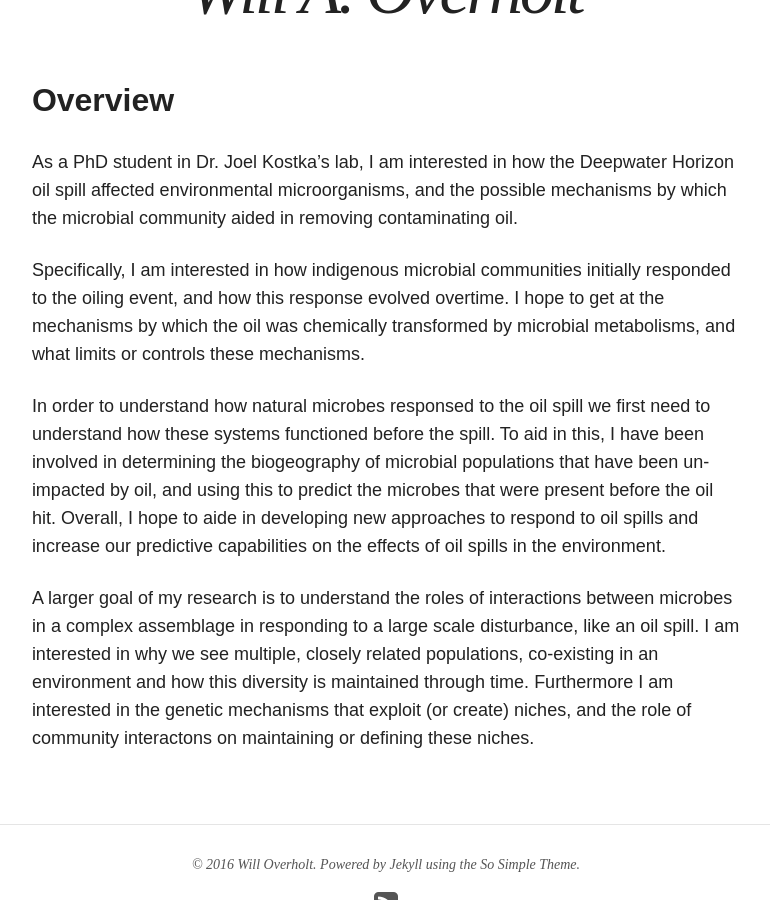
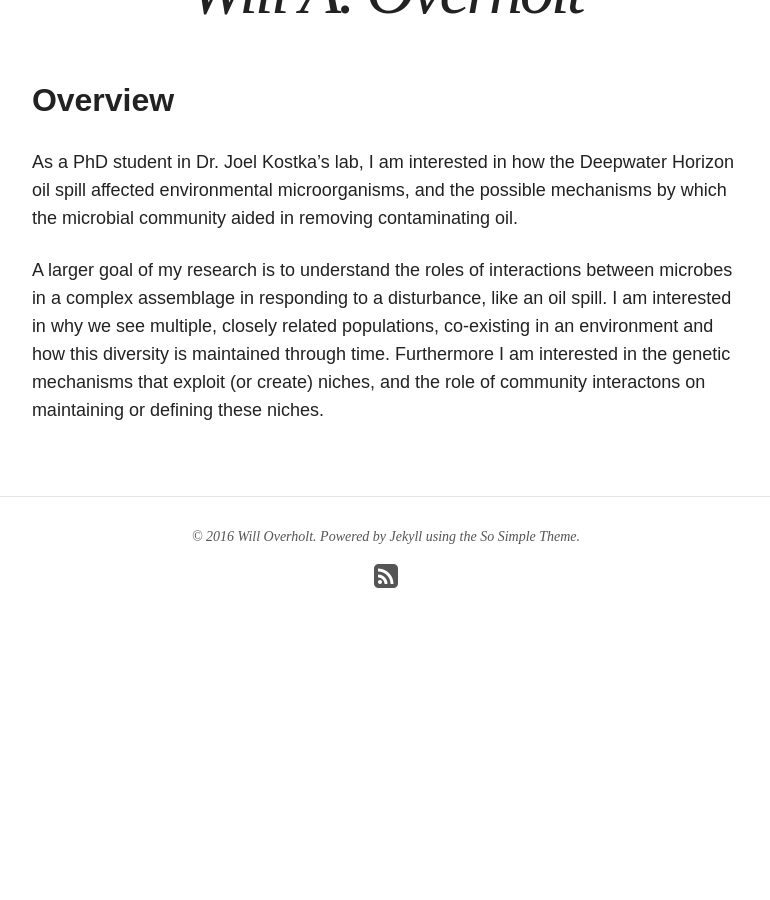
Before and after one commit to waoverholt/waoverholt.github.io, a Jekyll site: the page built from index.md, in a window 1280 px wide and 900 px high, scrolled down 647 px. Shown: the whole window, without its empty margins (254-1024 px from the left). Built offline with Jekyll 4.4.1, drawn with Linux system fonts in a browser that asks for light colours; nearby versions of some CDN libraries; after the commit the page ends 1335 px from its top, so only the background shows below that.

Commit message:
simplified overview by deleting portion

```diff
--- a/index.md
+++ b/index.md
@@ -10,10 +10,6 @@ image:
 ## Overview
 As a PhD student in Dr. Joel Kostka’s lab, I am interested in how the Deepwater Horizon oil spill affected environmental microorganisms, and the possible mechanisms by which the microbial community aided in removing contaminating oil.
 
-Specifically, I am interested in how indigenous microbial communities initially responded to the oiling event, and how this response evolved overtime. I hope to get at the mechanisms by which the oil was chemically transformed by microbial metabolisms, and what limits or controls these mechanisms.
-
-In order to understand how natural microbes responsed to the oil spill we first need to understand how these systems functioned before the spill. To aid in this, I have been involved in determining the biogeography of microbial populations that have been un-impacted by oil, and using this to predict the microbes that were present before the oil hit. Overall, I hope to aide in developing new approaches to respond to oil spills and increase our predictive capabilities on the effects of oil spills in the environment.
-
-A larger goal of my research is to understand the roles of interactions between microbes in a complex assemblage in responding to a large scale disturbance, like an oil spill. I am interested in why we see multiple, closely related populations, co-existing in an environment and how this diversity is maintained through time. Furthermore I am interested in the genetic mechanisms that exploit (or create) niches, and the role of community interactons on maintaining or defining these niches.
+A larger goal of my research is to understand the roles of interactions between microbes in a complex assemblage in responding to a disturbance, like an oil spill. I am interested in why we see multiple, closely related populations, co-existing in an environment and how this diversity is maintained through time. Furthermore I am interested in the genetic mechanisms that exploit (or create) niches, and the role of community interactons on maintaining or defining these niches.
 
 {% include google_analytics.html %}
```
